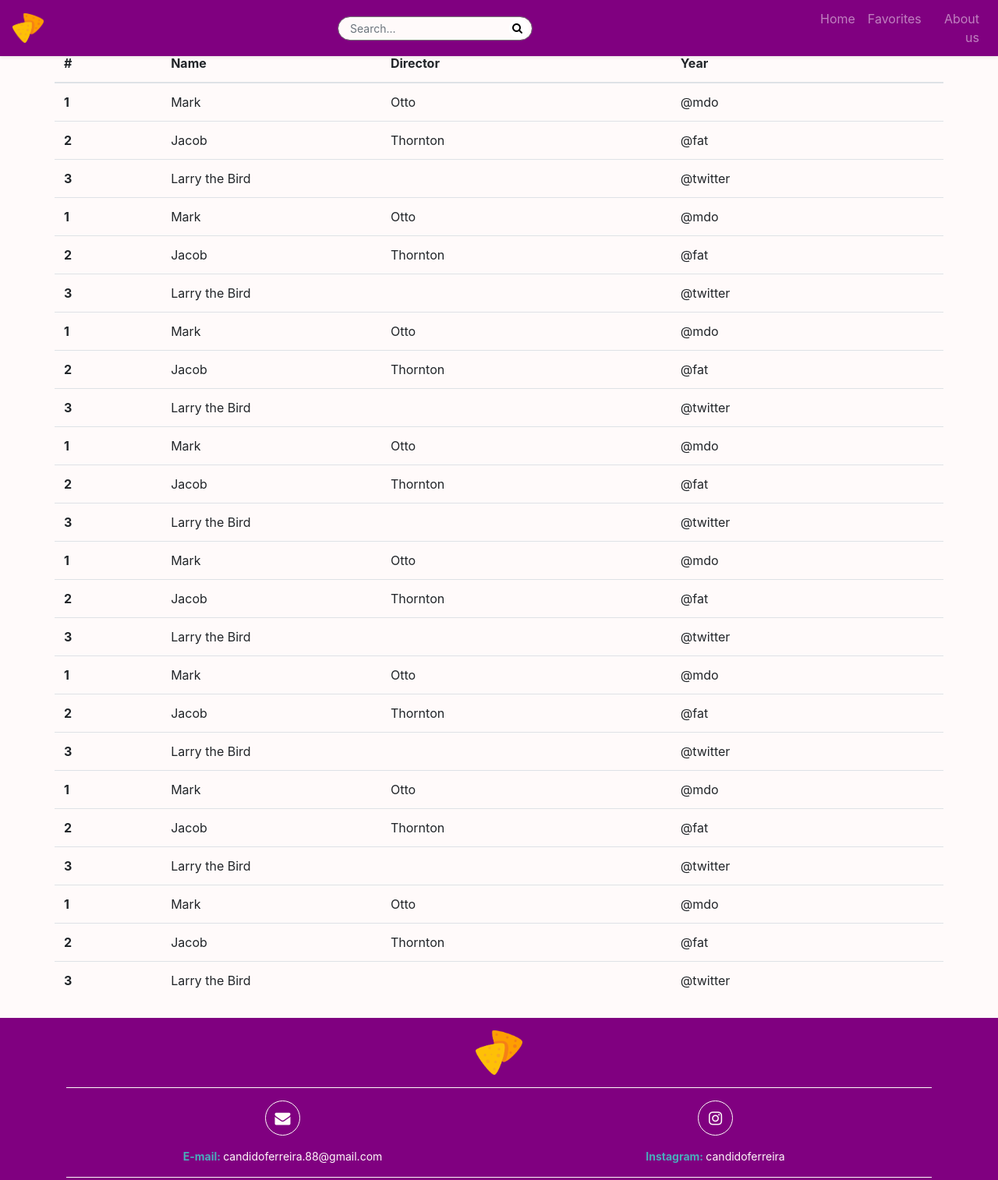
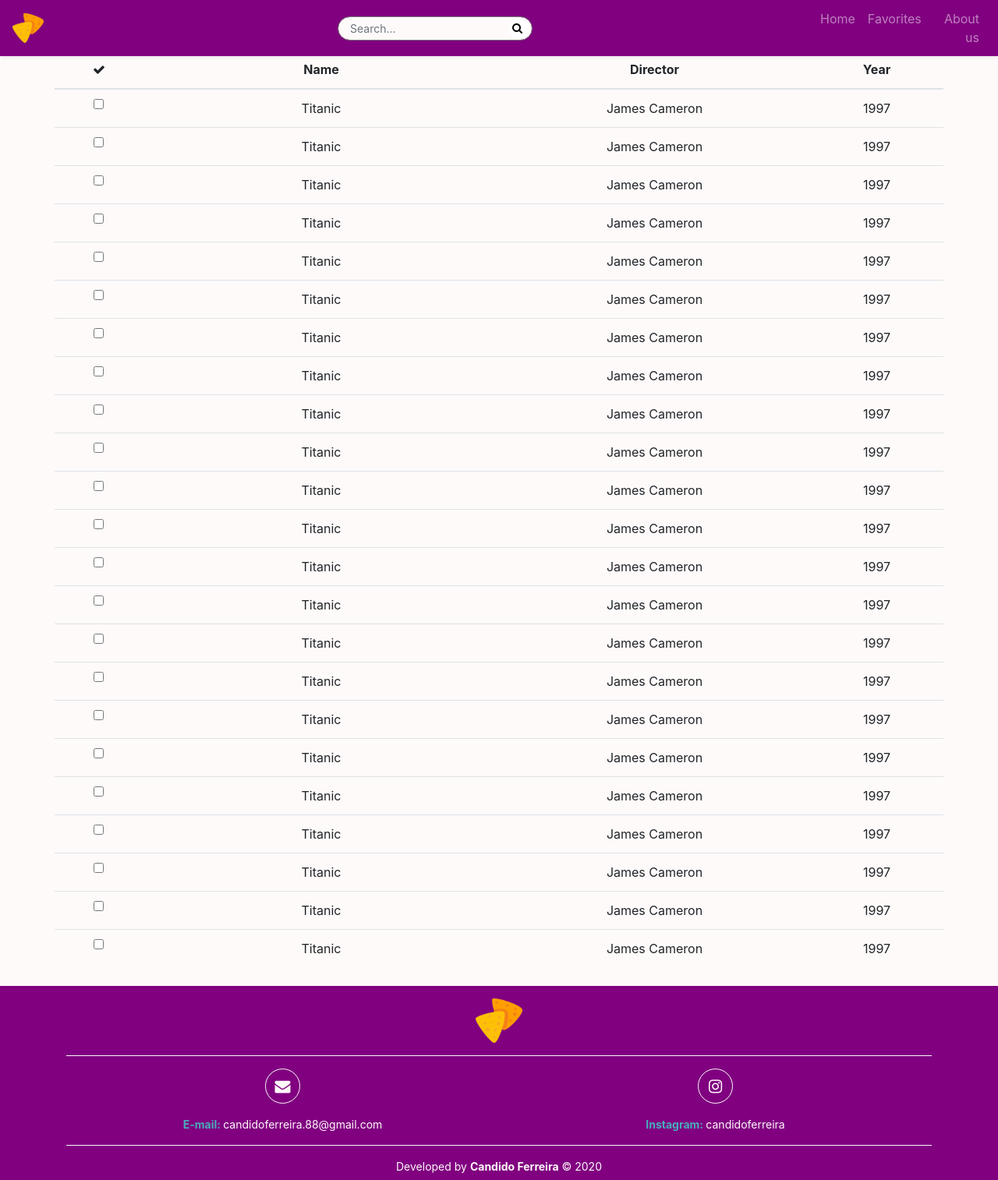
Before and after one commit to candido123somente/mymovies, a plain HTML site: page current_list.html in a window 1280 px wide. Shown: the top 1514 px of the page at 78% size. Drawn offline with nearby package versions, Linux system fonts and the light colour scheme.

Commit message:
first start fixing list table

```diff
--- a/current_list.html
+++ b/current_list.html
@@ -60,156 +60,162 @@
   </div> <!-- end of Menu container div -->
 
 
-  <div class="container py-2 px-0 mx-auto" id="contentContainer">
+  <div class="container py-2 px-0 mx-auto mt-2" id="contentContainer">
     <!-- Content container -->
 
     <div class="table-responsive-md">
-      <table class="table table-hover">
+      <table class="table table-hover" id="current-list">
         <thead>
           <tr>
-            <th scope="col">#</th>
-            <th scope="col">Name</th>
-            <th scope="col">Director</th>
-            <th scope="col">Year</th>
+            <th scope="col" id="thead-checkbox"><i class="fa fa-check"></i></th>
+            <th scope="col" id="thead-name">Name</th>
+            <th scope="col" id="thead-director">Director</th>
+            <th scope="col" id="thead-year">Year</th>
           </tr>
         </thead>
         <tbody>
           <tr>
-            <th scope="row">1</th>
-            <td>Mark</td>
-            <td>Otto</td>
-            <td>@mdo</td>
+            <td id="tbody-checkbox"><input type="checkbox" class="form-check-input" id="checkbox-input"></td>
+            <td id="tbody-name">Titanic</td>
+            <td id="tbody-director">James Cameron</td>
+            <td id="tbody-year">1997</td>
           </tr>
           <tr>
-            <th scope="row">2</th>
-            <td>Jacob</td>
-            <td>Thornton</td>
-            <td>@fat</td>
+            <td id="tbody-checkbox"><input type="checkbox" class="form-check-input" id="checkbox-input"></td>
+            <td id="tbody-name">Titanic</td>
+            <td id="tbody-director">James Cameron</td>
+            <td id="tbody-year">1997</td>
           </tr>
           <tr>
-            <th scope="row">3</th>
-            <td colspan="2">Larry the Bird</td>
-            <td>@twitter</td>
+            <td id="tbody-checkbox"><input type="checkbox" class="form-check-input" id="checkbox-input"></td>
+            <td id="tbody-name">Titanic</td>
+            <td id="tbody-director">James Cameron</td>
+            <td id="tbody-year">1997</td>
           </tr>
           <tr>
-            <th scope="row">1</th>
-            <td>Mark</td>
-            <td>Otto</td>
-            <td>@mdo</td>
+            <td id="tbody-checkbox"><input type="checkbox" class="form-check-input" id="checkbox-input"></td>
+            <td id="tbody-name">Titanic</td>
+            <td id="tbody-director">James Cameron</td>
+            <td id="tbody-year">1997</td>
           </tr>
           <tr>
-            <th scope="row">2</th>
-            <td>Jacob</td>
-            <td>Thornton</td>
-            <td>@fat</td>
+            <td id="tbody-checkbox"><input type="checkbox" class="form-check-input" id="checkbox-input"></td>
+            <td id="tbody-name">Titanic</td>
+            <td id="tbody-director">James Cameron</td>
+            <td id="tbody-year">1997</td>
           </tr>
           <tr>
-            <th scope="row">3</th>
-            <td colspan="2">Larry the Bird</td>
-            <td>@twitter</td>
+            <td id="tbody-checkbox"><input type="checkbox" class="form-check-input" id="checkbox-input"></td>
+            <td id="tbody-name">Titanic</td>
+            <td id="tbody-director">James Cameron</td>
+            <td id="tbody-year">1997</td>
           </tr>
           <tr>
-            <th scope="row">1</th>
-            <td>Mark</td>
-            <td>Otto</td>
-            <td>@mdo</td>
+            <td id="tbody-checkbox"><input type="checkbox" class="form-check-input" id="checkbox-input"></td>
+            <td id="tbody-name">Titanic</td>
+            <td id="tbody-director">James Cameron</td>
+            <td id="tbody-year">1997</td>
           </tr>
           <tr>
-            <th scope="row">2</th>
-            <td>Jacob</td>
-            <td>Thornton</td>
-            <td>@fat</td>
+            <td id="tbody-checkbox"><input type="checkbox" class="form-check-input" id="checkbox-input"></td>
+            <td id="tbody-name">Titanic</td>
+            <td id="tbody-director">James Cameron</td>
+            <td id="tbody-year">1997</td>
           </tr>
               <tr>
-            <th scope="row">3</th>
-            <td colspan="2">Larry the Bird</td>
-            <td>@twitter</td>
+            <td id="tbody-checkbox"><input type="checkbox" class="form-check-input" id="checkbox-input"></td>
+            <td id="tbody-name">Titanic</td>
+            <td id="tbody-director">James Cameron</td>
+            <td id="tbody-year">1997</td>
           </tr>
               <tr>
-            <th scope="row">1</th>
-            <td>Mark</td>
-            <td>Otto</td>
-            <td>@mdo</td>
+            <td id="tbody-checkbox"><input type="checkbox" class="form-check-input" id="checkbox-input"></td>
+            <td id="tbody-name">Titanic</td>
+            <td id="tbody-director">James Cameron</td>
+            <td id="tbody-year">1997</td>
           </tr>
               <tr>
-            <th scope="row">2</th>
-            <td>Jacob</td>
-            <td>Thornton</td>
-            <td>@fat</td>
+            <td id="tbody-checkbox"><input type="checkbox" class="form-check-input" id="checkbox-input"></td>
+            <td id="tbody-name">Titanic</td>
+            <td id="tbody-director">James Cameron</td>
+            <td id="tbody-year">1997</td>
           </tr>
               <tr>
-            <th scope="row">3</th>
-            <td colspan="2">Larry the Bird</td>
-            <td>@twitter</td>
+            <td id="tbody-checkbox"><input type="checkbox" class="form-check-input" id="checkbox-input"></td>
+            <td id="tbody-name">Titanic</td>
+            <td id="tbody-director">James Cameron</td>
+            <td id="tbody-year">1997</td>
           </tr>
               <tr>
-            <th scope="row">1</th>
-            <td>Mark</td>
-            <td>Otto</td>
-            <td>@mdo</td>
+            <td id="tbody-checkbox"><input type="checkbox" class="form-check-input" id="checkbox-input"></td>
+            <td id="tbody-name">Titanic</td>
+            <td id="tbody-director">James Cameron</td>
+            <td id="tbody-year">1997</td>
           </tr>
               <tr>
-            <th scope="row">2</th>
-            <td>Jacob</td>
-            <td>Thornton</td>
-            <td>@fat</td>
+            <td id="tbody-checkbox"><input type="checkbox" class="form-check-input" id="checkbox-input"></td>
+            <td id="tbody-name">Titanic</td>
+            <td id="tbody-director">James Cameron</td>
+            <td id="tbody-year">1997</td>
           </tr>
           <tr>
-            <th scope="row">3</th>
-            <td colspan="2">Larry the Bird</td>
-            <td>@twitter</td>
+            <td id="tbody-checkbox"><input type="checkbox" class="form-check-input" id="checkbox-input"></td>
+            <td id="tbody-name">Titanic</td>
+            <td id="tbody-director">James Cameron</td>
+            <td id="tbody-year">1997</td>
           </tr>
           <tr>
-            <th scope="row">1</th>
-            <td>Mark</td>
-            <td>Otto</td>
-            <td>@mdo</td>
+            <td id="tbody-checkbox"><input type="checkbox" class="form-check-input" id="checkbox-input"></td>
+            <td id="tbody-name">Titanic</td>
+            <td id="tbody-director">James Cameron</td>
+            <td id="tbody-year">1997</td>
           </tr>
               <tr>
-            <th scope="row">2</th>
-            <td>Jacob</td>
-            <td>Thornton</td>
-            <td>@fat</td>
+            <td id="tbody-checkbox"><input type="checkbox" class="form-check-input" id="checkbox-input"></td>
+            <td id="tbody-name">Titanic</td>
+            <td id="tbody-director">James Cameron</td>
+            <td id="tbody-year">1997</td>
           </tr>
           <tr>
-            <th scope="row">3</th>
-            <td colspan="2">Larry the Bird</td>
-            <td>@twitter</td>
+            <td id="tbody-checkbox"><input type="checkbox" class="form-check-input" id="checkbox-input"></td>
+            <td id="tbody-name">Titanic</td>
+            <td id="tbody-director">James Cameron</td>
+            <td id="tbody-year">1997</td>
           </tr>
           <tr>
-            <th scope="row">1</th>
-            <td>Mark</td>
-            <td>Otto</td>
-            <td>@mdo</td>
+            <td id="tbody-checkbox"><input type="checkbox" class="form-check-input" id="checkbox-input"></td>
+            <td id="tbody-name">Titanic</td>
+            <td id="tbody-director">James Cameron</td>
+            <td id="tbody-year">1997</td>
           </tr>
           <tr>
-            <th scope="row">2</th>
-            <td>Jacob</td>
-            <td>Thornton</td>
-            <td>@fat</td>
+            <td id="tbody-checkbox"><input type="checkbox" class="form-check-input" id="checkbox-input"></td>
+            <td id="tbody-name">Titanic</td>
+            <td id="tbody-director">James Cameron</td>
+            <td id="tbody-year">1997</td>
           </tr>
           <tr>
-            <th scope="row">3</th>
-            <td colspan="2">Larry the Bird</td>
-            <td>@twitter</td>
+            <td id="tbody-checkbox"><input type="checkbox" class="form-check-input" id="checkbox-input"></td>
+            <td id="tbody-name">Titanic</td>
+            <td id="tbody-director">James Cameron</td>
+            <td id="tbody-year">1997</td>
           </tr>
           <tr>
-            <th scope="row">1</th>
-            <td>Mark</td>
-            <td>Otto</td>
-            <td>@mdo</td>
+            <td id="tbody-checkbox"><input type="checkbox" class="form-check-input" id="checkbox-input"></td>
+            <td id="tbody-name">Titanic</td>
+            <td id="tbody-director">James Cameron</td>
+            <td id="tbody-year">1997</td>
           </tr>
           <tr>
-            <th scope="row">2</th>
-            <td>Jacob</td>
-            <td>Thornton</td>
-            <td>@fat</td>
+            <td id="tbody-checkbox"><input type="checkbox" class="form-check-input" id="checkbox-input"></td>
+            <td id="tbody-name">Titanic</td>
+            <td id="tbody-director">James Cameron</td>
+            <td id="tbody-year">1997</td>
           </tr>
-          <tr>
-            <th scope="row">3</th>
-            <td colspan="2">Larry the Bird</td>
-            <td>@twitter</td>
-          </tr>
+
+
+
+
         </tbody>
       </table>
     </div>
@@ -218,11 +224,14 @@
 
   </div> <!-- Container content end -->
 
+
+  <!-- Scroll up button -->
   <div class=" container">
     <div class="invisible scroll_up" id="button_up">
       <i class="fa fa-angle-double-up"></i>
     </div>
   </div>
+  <!-- Scroll up button end-->
 
   <footer>
     <!-- Footer start -->
--- a/styles/current-list-style.css
+++ b/styles/current-list-style.css
@@ -1,4 +1,51 @@
 /* LIST */
+
+#current-list {
+    cursor: default;
+}
+
+
+#thead-checkbox {
+    text-align: center;
+    width: 10%;
+}
+
+#thead-name {
+    text-align: center;
+    width: 40%;
+}
+
+#thead-director {
+    text-align: center;
+    width: 35%;
+}
+
+#thead-year {
+    text-align: center;
+    width: 15%;
+}
+
+#tbody-checkbox {
+    text-align: center;
+}
+
+#checkbox-input {
+    margin: 0 0 0 -7px;
+    cursor: pointer;
+}
+
+#tbody-name {
+    text-align: center;
+}
+
+#tbody-director {
+    text-align: center;
+}
+
+#tbody-year {
+    text-align: center;
+
+}
 
 
 
@@ -30,7 +77,7 @@
     line-height: ;
     opacity: 0.75;
     vertical-align: middle;
-    box-shadow: 0 0 10px 3px  #272727;
+    box-shadow: 0 0 10px 3px #272727;
 }
 
 #button_up i {
```
Lines whose indentation alone changed are shown as unchanged.
